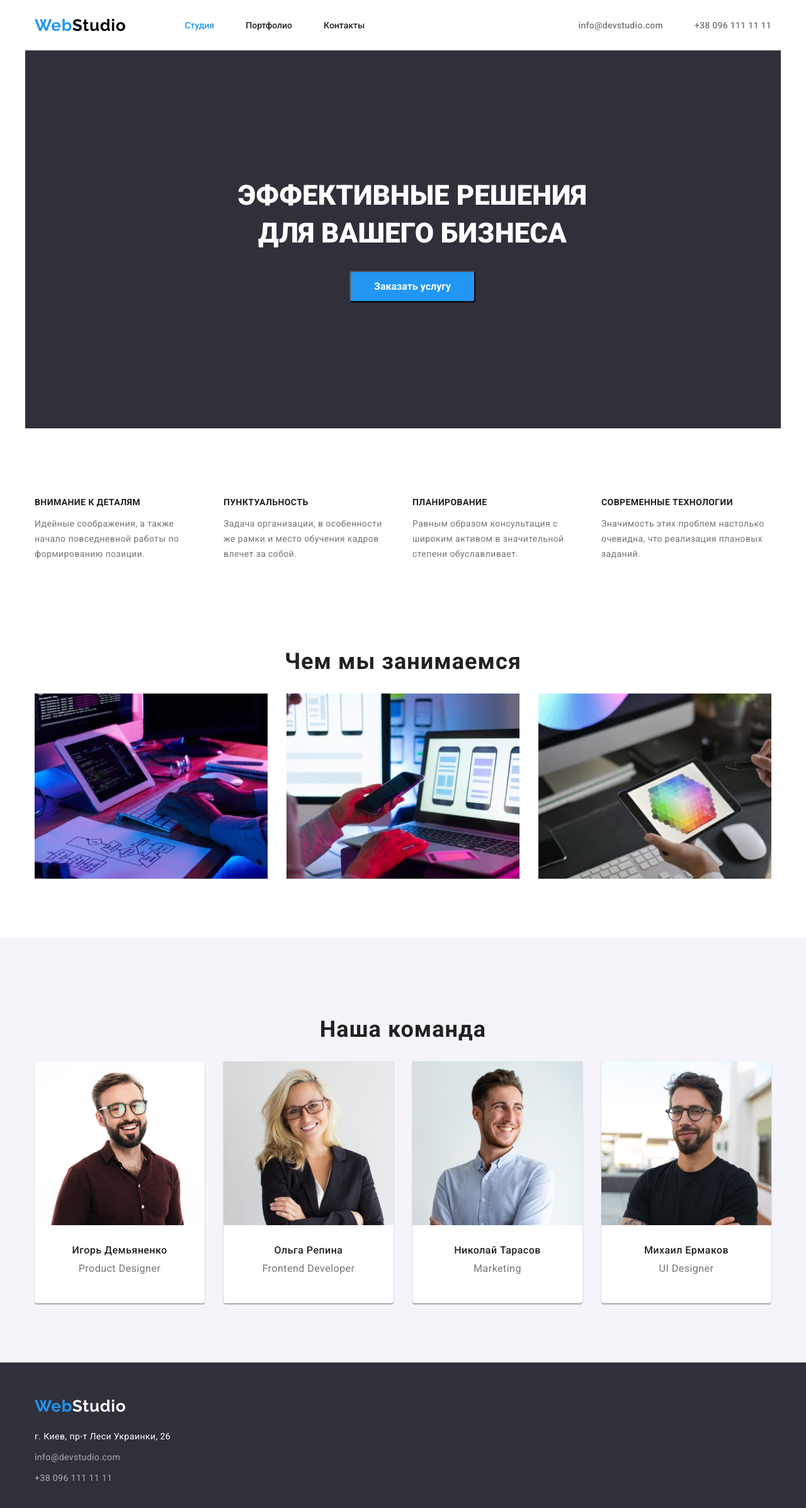
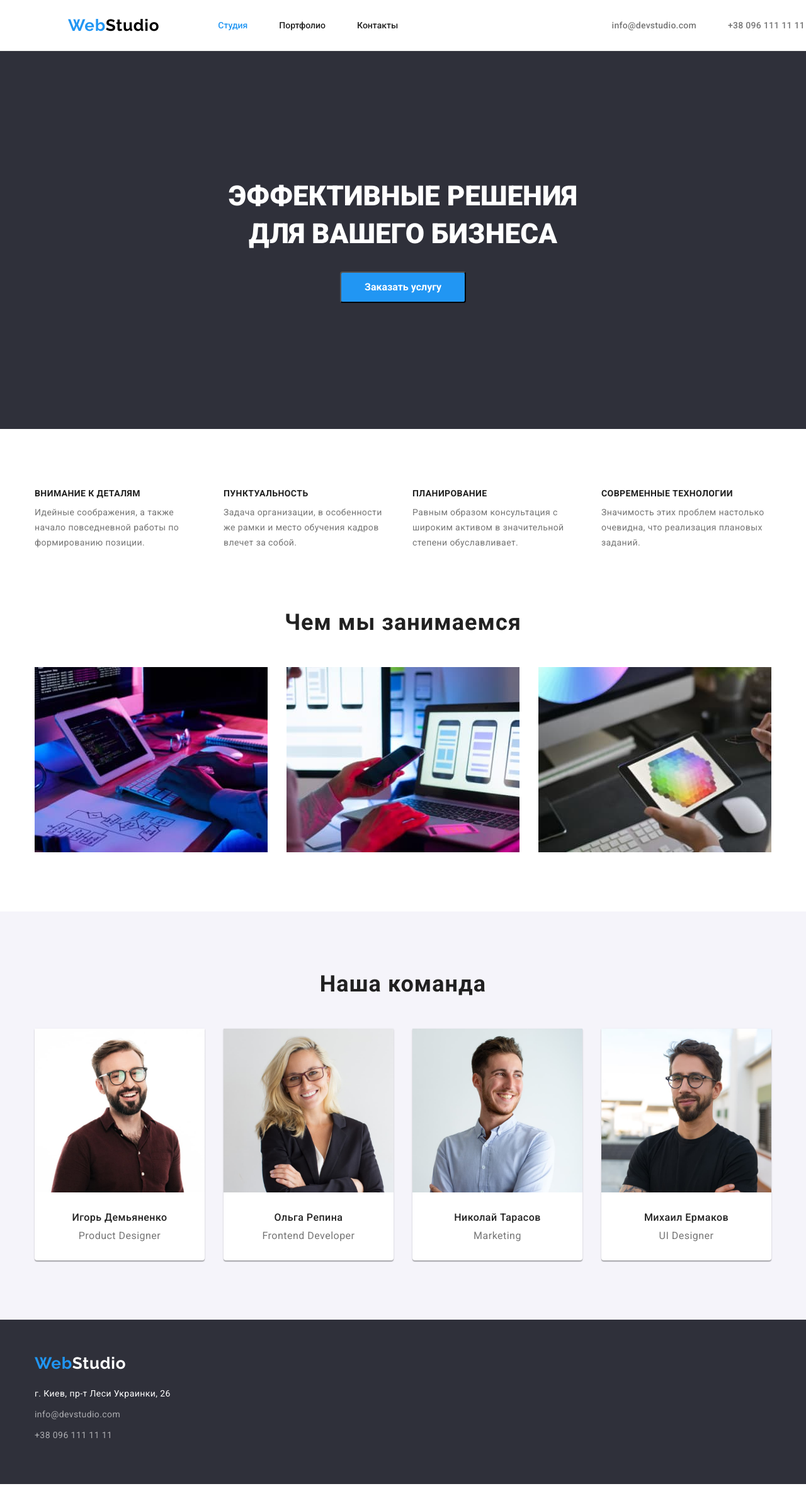
Before and after one commit to Denys7693/goit-markup-hw-03, a plain HTML site: page index.html in a window 1280 px wide. Shown: the whole page at 63% size. After the commit the page ends 2356 px from the top, so only its background shows below. Drawn offline with nearby package versions, Linux system fonts and the light colour scheme.

Commit message:
исправляет ошибки

```diff
--- a/css/portfolio.css
+++ b/css/portfolio.css
@@ -1,8 +1,15 @@
 .hidden {
-  margin: 0;
+  position: absolute;
+  width: 1px;
+  height: 1px;
+  margin: -1px;
+  border: 0;
   padding: 0;
-  height: 1px;
-  color: #fff;
+
+  white-space: nowrap;
+  clip-path: inset(100%);
+  clip: rect(0 0 0 0);
+  overflow: hidden;
 }
 /* ----------cap---------- */
 
@@ -10,10 +17,14 @@
   border-bottom: 1px solid #ececec;
 }
 /* ----------list-1---------- */
+.portf-sect {
+  padding-top: 94px;
+  padding-bottom: 94px;
+}
 .portfolio-list-1 {
   display: flex;
-  padding-top: 94px;
-  padding-left: 280px;
+  justify-content: center;
+  margin-bottom: 50px;
 }
 .portfolio-list-1 .portfolio-list-button:not(:last-child) {
   margin-right: 8px;
@@ -62,22 +73,24 @@
 .portfolio-list-2 {
   display: flex;
   flex-wrap: wrap;
-  /* justify-content: space-between; */
-  padding-bottom: 94px;
 }
+
 .list-2-title {
   background: #ffffff;
-  border: 1px solid #eeeeee;
-  box-sizing: border-box;
-  margin-top: 34px;
+  margin-top: 30px;
   margin-right: auto;
 }
+/* .portfolio-list-2 .list-2-title(){
+  margin-top: 0;
+} */
+
 .portfolio-list-2 .list-2-title:nth-of-type(3n) {
   margin-right: 0;
 }
 
 .port-list2 {
   padding: 20px 24px;
+  border: 1px solid #eeeeee;
 }
 .portfolio-title {
   font-family: "Roboto", sans-serif;
@@ -86,6 +99,8 @@
   line-height: 36px;
   letter-spacing: 0.06em;
   color: #212121;
+  margin-top: 0;
+  margin-bottom: 4px;
 }
 .list2-text {
   font-family: "Roboto", sans-serif;
@@ -93,6 +108,7 @@
   line-height: 30px;
   letter-spacing: 0.03em;
   color: #757575;
+  margin: 0;
 }
 /* ----------footer---------- */
 .footer-address {
--- a/css/styles.css
+++ b/css/styles.css
@@ -29,6 +29,10 @@ body {
 img {
   display: block;
 }
+.pad-top {
+  padding-top: 94px;
+}
+
 /* ----------header---------- */
 .head-nav {
   display: flex;
@@ -45,9 +49,11 @@ img {
 .logo-color {
   color: var(--blue-color);
 }
+.head-nav {
+  margin-left: 93px;
+}
 .site-nav {
   display: flex;
-  margin-left: 93px;
 }
 
 .site-nav .nav-li:not(:last-child),
@@ -131,18 +137,12 @@ img {
 }
 
 /* ----------section effective-solutions---------- */
-.hidden {
-  margin: 0;
-  padding: 0;
-  height: 1px;
-  color: #fff;
-}
+
 .solutions {
   display: flex;
 }
 .solutions .solutions-li {
   width: 270px;
-  padding-top: 94px;
 }
 .solutions .solutions-li:not(:last-child) {
   margin-right: 30px;
@@ -155,6 +155,7 @@ img {
   letter-spacing: 0.03em;
   text-transform: uppercase;
   color: #212121;
+  margin-top: 0;
   margin-bottom: 10px;
 }
 .about-text {
@@ -162,6 +163,8 @@ img {
   line-height: 24px;
   letter-spacing: 0.03em;
   color: #757575;
+  margin-top: 0;
+  margin-bottom: 0;
 }
 
 /* ----------section whot-do-side---------- */
@@ -176,7 +179,8 @@ img {
   text-align: center;
   letter-spacing: 0.03em;
   color: #212121;
-  margin-bottom: 30px;
+  margin-top: 0;
+  margin-bottom: 50px;
 }
 .whotdo-ul {
   display: flex;
@@ -212,9 +216,13 @@ img {
   text-align: center;
   letter-spacing: 0.03em;
   color: #212121;
+  margin-top: 0;
+  margin-bottom: 50px;
 }
 .masters-img {
-  margin-bottom: 30px;
+}
+.masters-div {
+  padding: 30px 59px;
 }
 .masters-h3 {
   font-weight: 500;
@@ -233,7 +241,7 @@ img {
   letter-spacing: 0.03em;
   color: #757575;
   margin-top: 0;
-  padding-bottom: 30px;
+  margin-bottom: 0;
 }
 /* ----------end main---------- */
 
@@ -249,7 +257,7 @@ img {
 }
 .footer-address {
   font-style: normal;
-  padding-top: 20px;
+  margin-top: 20px;
 }
 .contact-ul .contact-li:not(:last-child) {
   margin-bottom: 9px;
--- a/index.html
+++ b/index.html
@@ -9,13 +9,14 @@
         rel="stylesheet">
     <link rel="stylesheet" href="https://cdnjs.cloudflare.com/ajax/libs/modern-normalize/1.1.0/modern-normalize.min.css">
     <link rel="stylesheet" href="./css/styles.css">
+    <link rel="stylesheet" href="./css/portfolio.css">
 </head>
 <body>
 
-    <header >
+    <header class="cap" >
         <div class="container head-nav">
             <a class="logo" href="index.html"><span class="logo-color">Web</span>Studio</a>
-            <nav>
+            <nav class="head-nav">
                 <ul class="site-nav">
                     <li class="nav-li">
                         <a class="navigation-list-link link-aktive" href="./index.html">Студия</a>
@@ -41,7 +42,7 @@
     </header>
 
     <main>
-        <section class="hero-side container">
+        <section class="hero-side">
             <div class="container">
                 <h1 class="hero-title">ЭФФЕКТИВНЫЕ РЕШЕНИЯ<br> ДЛЯ ВАШЕГО БИЗНЕСА</h1>
                 <button class="hero-btn" type="button">Заказать услугу</button>
@@ -49,7 +50,7 @@
         </section>
 
 
-        <section>
+        <section class="pad-top">
             <div class="container">
                 <h2 class="hidden">ЭФФЕКТИВНЫЕ РЕШЕНИЯ ДЛЯ ВАШЕГО БИЗНЕСА</h2>
                 <ul class="solutions">
@@ -96,23 +97,31 @@
                 <ul  class="our-team-ul">
                     <li class="our-team-li">
                         <img class="masters-img" src="./images/our_teams/igor.jpg" alt="игорь" width="270">
+                        <div class="masters-div">
                             <h3 class="masters-h3">Игорь Демьяненко</h3>
                             <p class="masters-p">Product Designer</p>
+                        </div>
                     </li>
                     <li class="our-team-li">
                         <img class="masters-img" src="./images/our_teams/olga.jpg" alt="ольга" width="270">
+                        <div class="masters-div">
                             <h3 class="masters-h3">Ольга Репина</h3>
                             <p class="masters-p">Frontend Developer</p>
+                        </div>
                     </li>
                     <li class="our-team-li">
                         <img class="masters-img" src="./images/our_teams/kolya.jpg" alt="николай" width="270">
+                        <div class="masters-div">
                             <h3 class="masters-h3">Николай Тарасов</h3>
                             <p class="masters-p">Marketing</p>
+                        </div>
                     </li>
                     <li class="our-team-li">
                         <img class="masters-img" src="./images/our_teams/misha.jpg" alt="михаил" width="270">
+                        <div class="masters-div">
                             <h3 class="masters-h3">Михаил Ермаков</h3>
                             <p class="masters-p">UI Designer</p>
+                        </div>
                     </li>
                 </ul>
             </div>
```
Also changed, not shown: portfolio.html (+2 -2 lines). Lines whose indentation alone changed are shown as unchanged.
